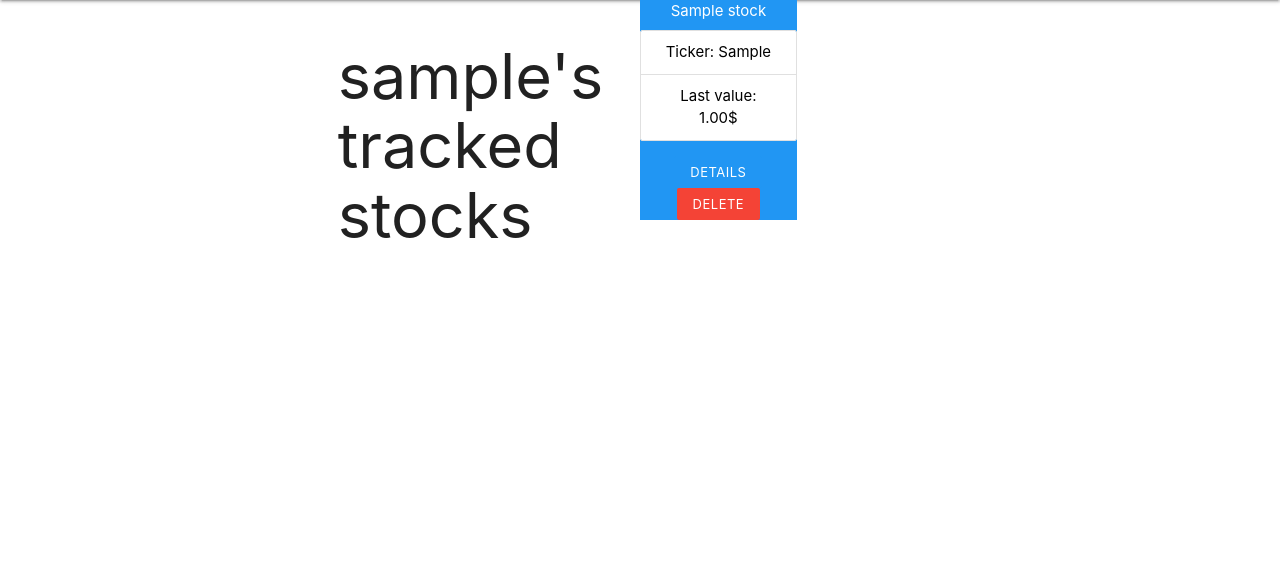
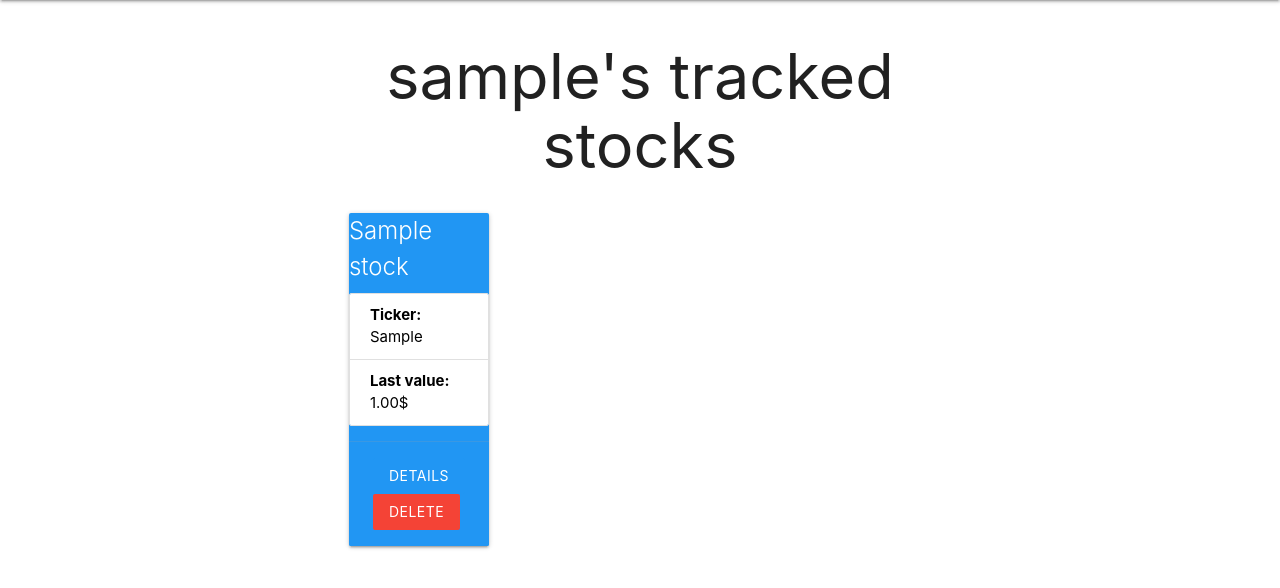
Before and after one commit to IvanciuVlad/stock_tracker, a Django app: a page that uses stocks/templates/stocks/_stock.html in a window 1280 px wide. Shown: the part 64-652 px from the top of the page. Run offline with Django 3.2, Linux system fonts and the light colour scheme; tables that the repository leaves empty hold one stand-in row (values such as "Sample post"); style sheets or scripts are compiled from the project's sources; some libraries are stand-ins or nearby versions.

Commit message:
Changed stock view to add columns

```diff
--- a/static/css/master.scss
+++ b/static/css/master.scss
@@ -0,0 +1,14 @@
+
+.cards-container {
+  column-break-inside: avoid;
+  page-break-inside: avoid;
+  column-count: 3;
+  .card {
+    display: inline-block;
+    overflow: visible;
+  }
+}
+
+.text-center {
+  text-align: center;
+}
--- a/stocks/templates/stocks/_stock.html
+++ b/stocks/templates/stocks/_stock.html
@@ -1,13 +1,16 @@
-<div class="card-content blue white-text">
-    <div class="card-content">
+<div class="col s4 m4">
+    <div class="card blue white-text">
+
         <span class="card-title">{{ stock.company_name }}</span>
         <ul class="collection black-text">
-            <li class="collection-item">Ticker: {{ stock.ticker }}</li>
-            <li class="collection-item">Last value: {{ stock.last_value }}$</li>
+            <li class="collection-item"><b>Ticker:</b> {{ stock.ticker }}</li>
+            <li class="collection-item"><b>Last value:</b> {{ stock.last_value }}$</li>
         </ul>
         <div class="card-action">
-            <a href="#" class="btn-small blue btn-flat white-text">Details</a>
-            <a href="{% url 'stocks:delete' pk=stock.pk %}" class="btn-small red btn-flat white-text">Delete</a>
+            <a href="#" class="btn blue btn-flat white-text">Details</a>
+            <a href="{% url 'stocks:delete' pk=stock.pk %}" class="btn red btn-flat white-text">Delete</a>
         </div>
+
     </div>
+
 </div>
--- a/stocks/templates/stocks/user_stock_list.html
+++ b/stocks/templates/stocks/user_stock_list.html
@@ -1,18 +1,21 @@
 {% extends "stocks/stock_base.html" %}
 
 {% block prepost %}
-    <div class="col s12 m6">
-        <h1>{{ stock_user.username }}'s tracked stocks</h1>
+
+    <div class="col s12">
+        <h1 class="text-center">{{ stock_user.username }}'s tracked stocks</h1>
     </div>
+
 {% endblock %}
 
 {% block post_content %}
+    <div class="row">
+        <div class="col s12 cards-container">
 
-    <div class="col s6 m6 l3 center-align">
-        <div class="row">
-        {% for stock in stock_list %}
-            {% include "stocks/_stock.html" %}
-        {% endfor %}
+                {% for stock in stock_list %}
+                    {% include "stocks/_stock.html" %}
+                {% endfor %}
+
         </div>
     </div>
 
```
